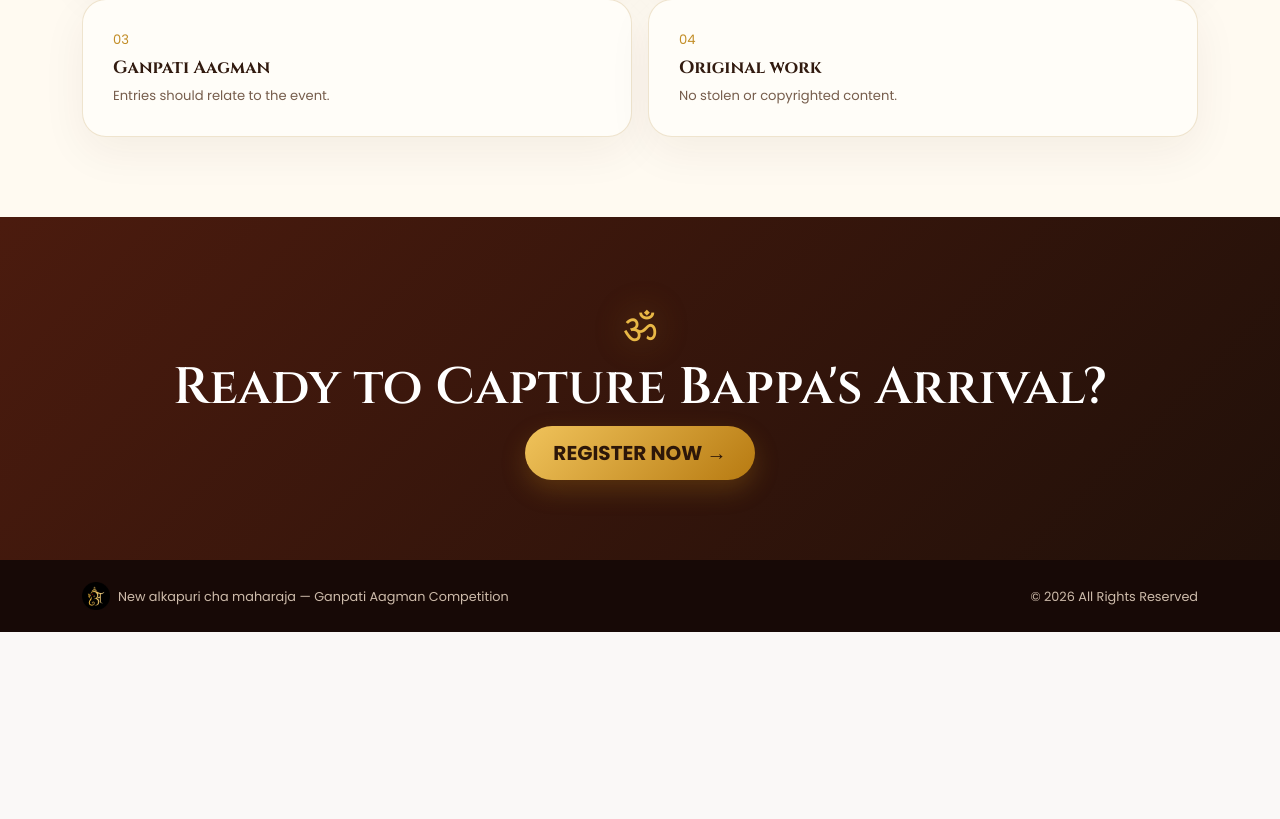
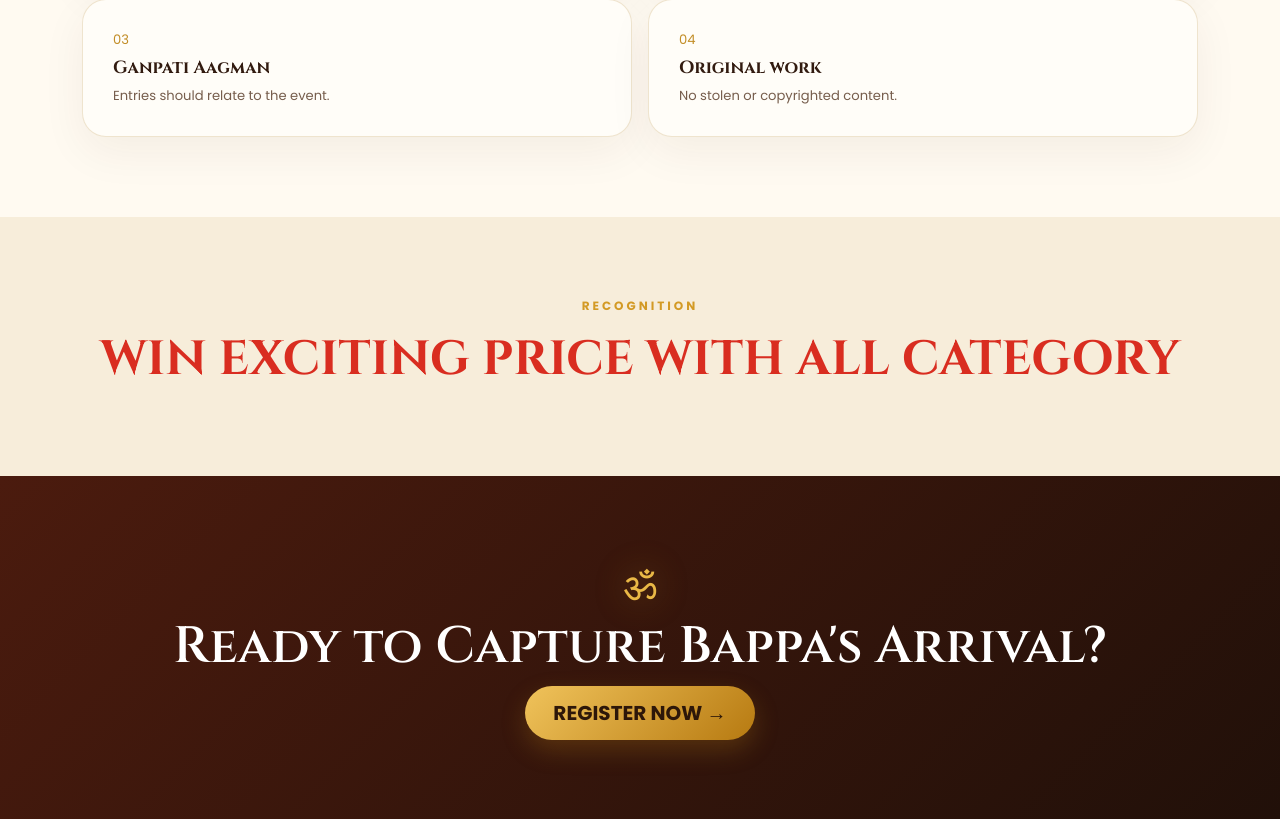
Before and after one commit to takshacharya7-star/new-alkapuri-cha-maharaja., a Flask app: page / in a window 1280 px wide. Shown: the part 2350-3169 px from the top of the page. Before the commit the page ends 2982 px from the top, so only its background shows below. Run offline with Flask 3, Linux system fonts and the light colour scheme.

Commit message:
Replace 1st, 2nd, 3rd prize cards with single red alert text 'WIN EXCITING PRICE WITH ALL CATEGORY'

```diff
--- a/templates/index.html
+++ b/templates/index.html
@@ -17,6 +17,7 @@
 <ul class="navbar-nav ms-auto align-items-lg-center gap-lg-2">
 <li><a class="nav-link" href="#competition">Competition</a></li>
 <li><a class="nav-link" href="#rules">Rules</a></li>
+<li><a class="nav-link" href="#prizes">Prizes</a></li>
 <li><a class="btn btn-gold px-4" href="{{ url_for('registration') }}">Register Now</a></li>
 </ul>
 </div></div></nav>
@@ -67,7 +68,12 @@
 </div>
 </div></section>
 
-
+<section id="prizes" class="section prize-section">
+<div class="container text-center">
+  <p class="eyebrow">RECOGNITION</p>
+  <h2 style="color: #d92d20; font-weight: 700; margin-top: 15px; font-family: 'Cinzel', serif; font-size: clamp(1.8rem, 4vw, 3rem);">WIN EXCITING PRICE WITH ALL CATEGORY</h2>
+</div>
+</section>
 
 <section class="cta"><div class="container text-center"><div class="om small-om">ॐ</div><h2>Ready to Capture Bappa's Arrival?</h2><a href="{{ url_for('registration') }}" class="btn btn-gold btn-lg">REGISTER NOW →</a></div></section>
 <footer><div class="container d-flex flex-wrap justify-content-between align-items-center gap-3"><span style="display:flex;align-items:center;gap:8px"><img src="{{ url_for('static', filename='logo.png') }}" alt="Logo" style="height:28px;border-radius:4px"> New alkapuri cha maharaja — Ganpati Aagman Competition</span><span>© 2026 All Rights Reserved</span></div></footer>
```
Also changed, not shown: index.html (+7 -1 lines).
